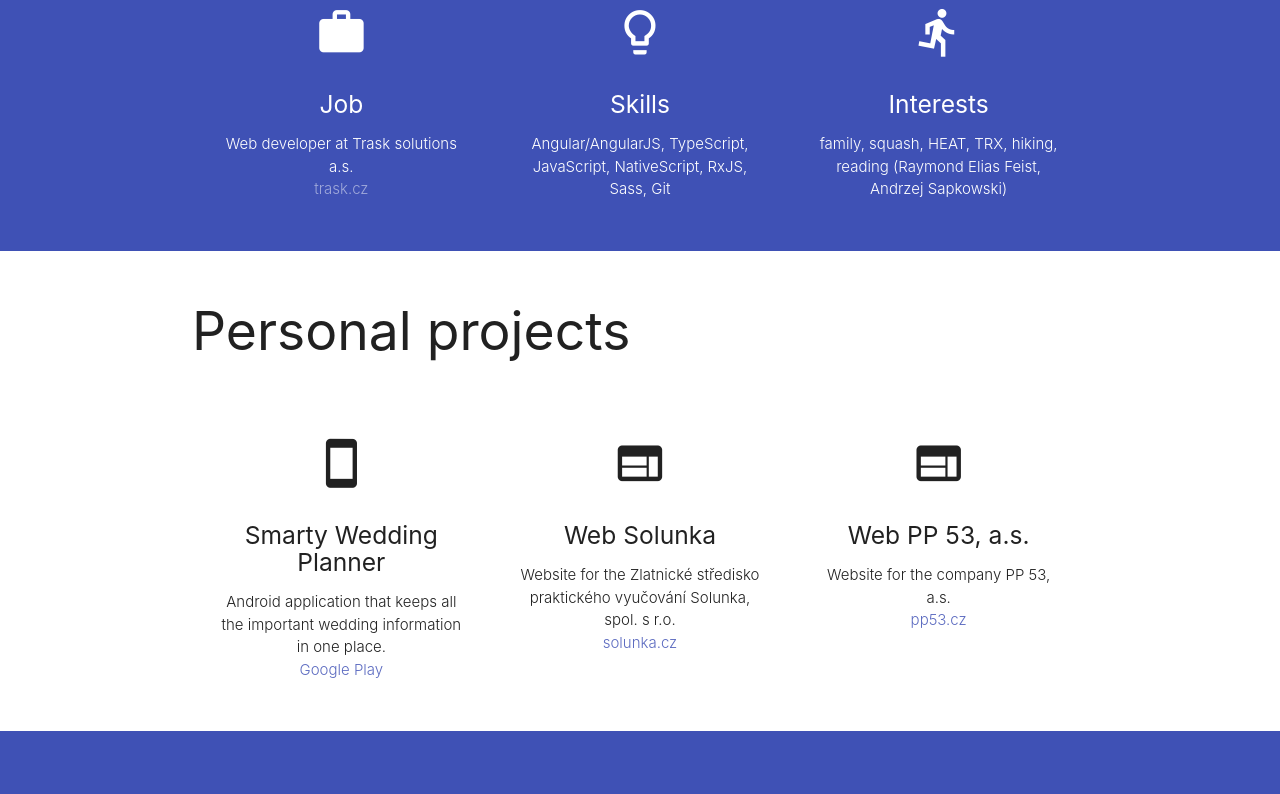
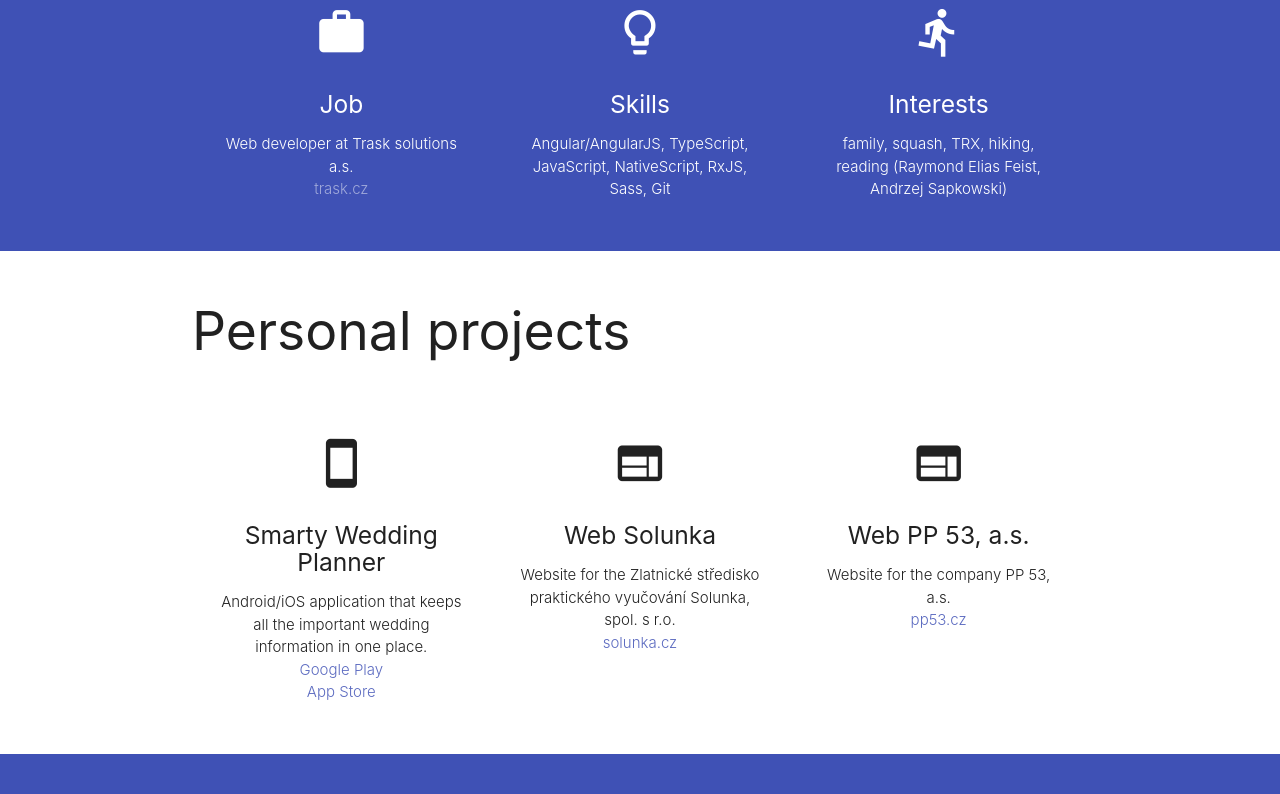
Before and after one commit to ivan-rozhon/ngi, an Angular app: page /#/ in a window 1280 px wide. Shown: the part 680-1474 px from the top of the page. Built offline with nearby package versions, Linux system fonts and the light colour scheme.

Commit message:
updated: interests, swg project;

```diff
--- a/src/app/pages/landing/landing.component.html
+++ b/src/app/pages/landing/landing.component.html
@@ -48,7 +48,7 @@
           <h2 class="center"><i class="material-icons">directions_run</i></h2>
           <h5 class="center">Interests</h5>
 
-          <p class="light center">family, squash, HEAT, TRX, hiking, reading (Raymond Elias Feist, Andrzej Sapkowski)</p>
+          <p class="light center">family, squash, TRX, hiking, reading (Raymond Elias Feist, Andrzej Sapkowski)</p>
         </div>
       </div>
     </div>
@@ -68,8 +68,10 @@
           <h5 class="center">Smarty Wedding Planner</h5>
 
           <p class="light center">
-            Android application that keeps all the important wedding information in one place. <br />
+            Android/iOS application that keeps all the important wedding information in one place. <br />
             <a class="indigo-text text-lighten-1" target="_blank" href="https://play.google.com/store/apps/details?id=net.rozhon.swg">Google Play</a>
+            <br>
+            <a class="indigo-text text-lighten-1" target="_blank" href="https://apps.apple.com/app/id1481597360">App Store</a>
           </p>
         </div>
       </div>
```
